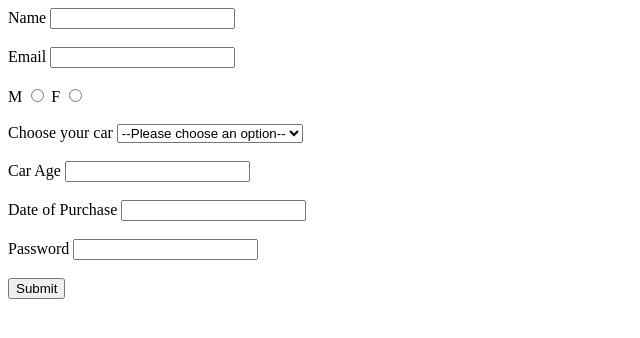
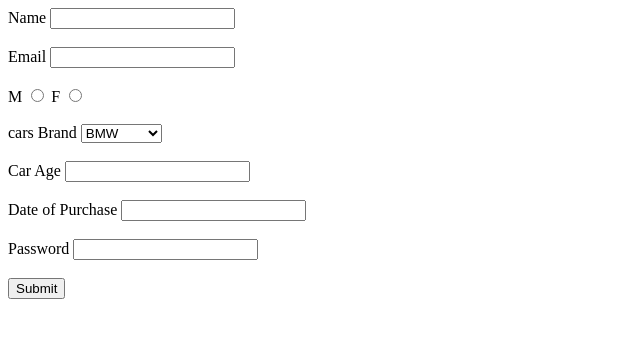
Before and after one commit to acciojob/car-insurance-form-vidyatiwrai, a website: page main.html in a window 1280 px wide. Shown: the whole page, without its empty margins (0-640 px from the left). Drawn offline with Linux system fonts and the light colour scheme.

Commit message:
created a submission

```diff
--- a/main.html
+++ b/main.html
@@ -21,9 +21,9 @@
         <input type="radio" id="gender_f" name="gender" required>
         <br><br>
 
-   <label for="cars">Choose your car</label>
+   <label for="cars">cars Brand</label>
                 <select name="cars" id="cars" required>
-            <option value="">--Please choose an option--</option>
+<!--             <option value="">--Please choose an option--</option> -->
                         <option>BMW</option>
                         <option>Audi</option>
                         <option>Mercedes</option>
```
